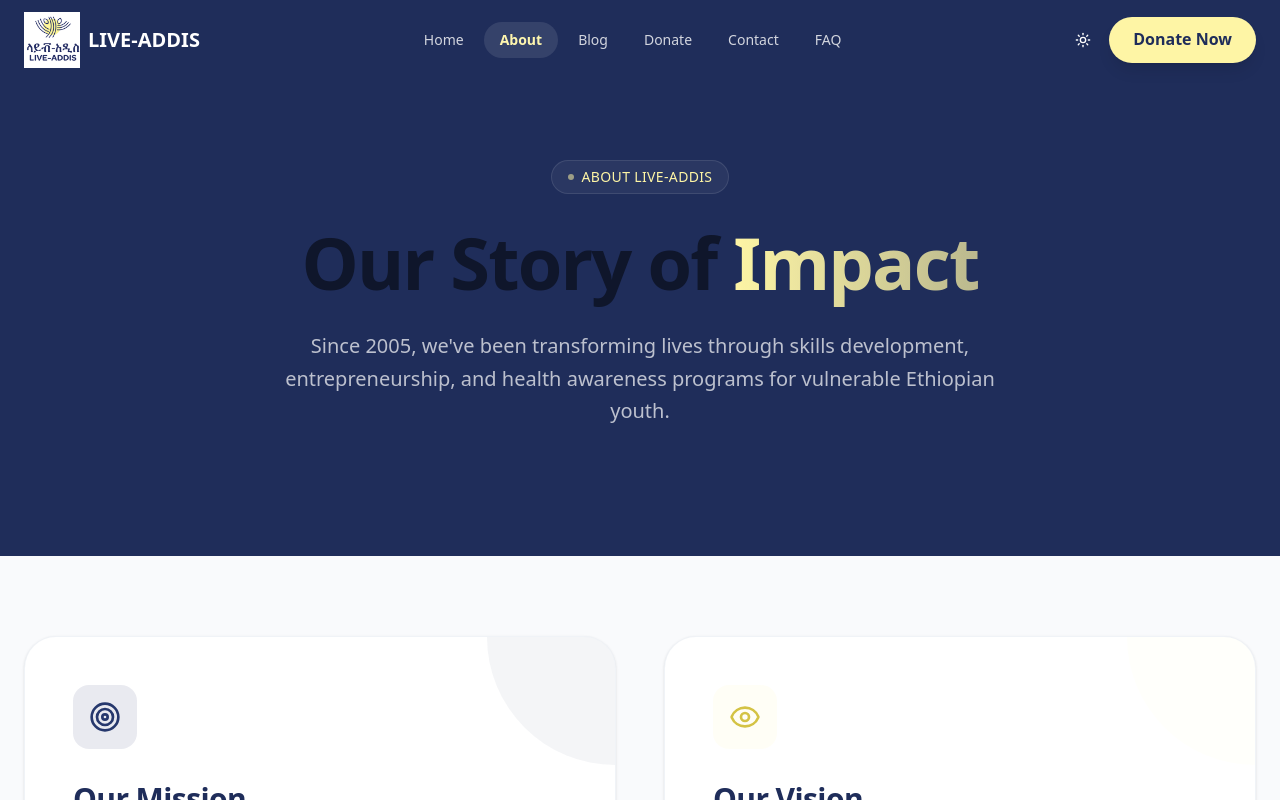
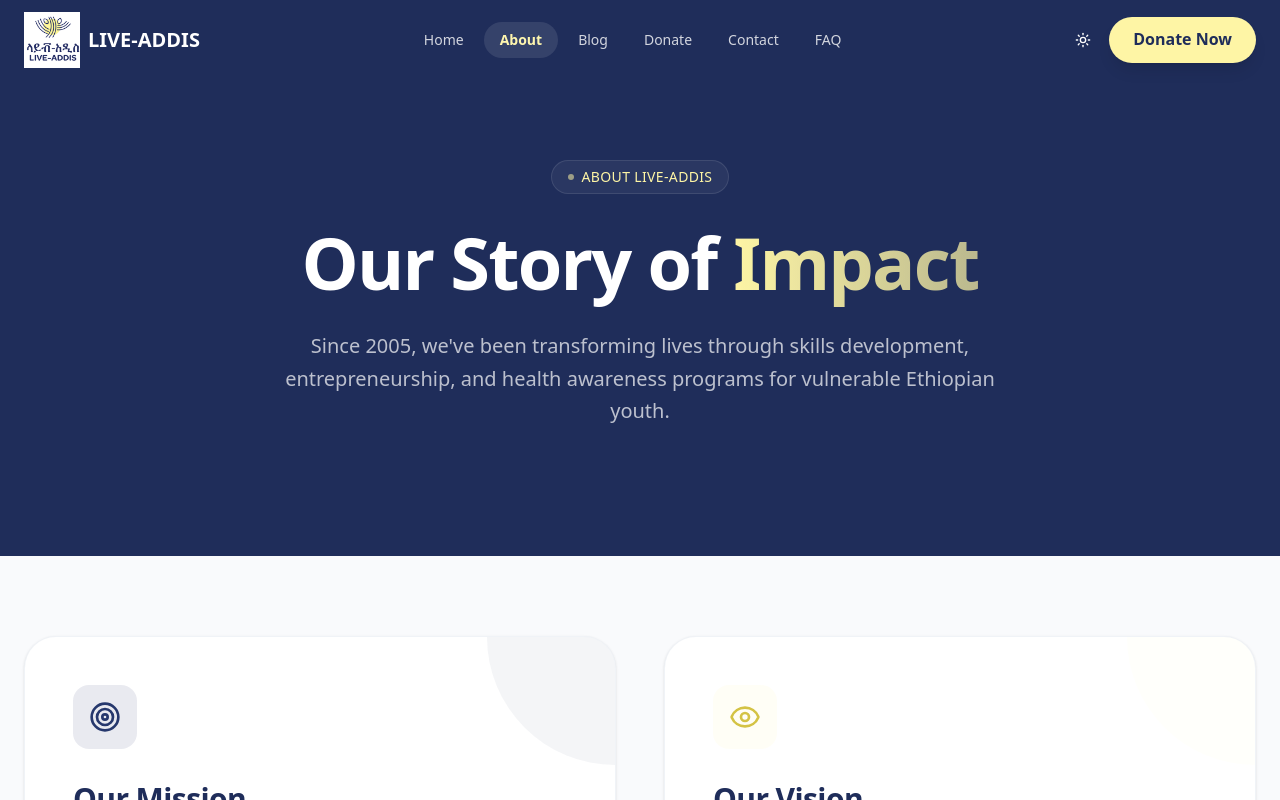
Before and after one commit to kidusabdula/live-addis, a Next.js app: page /about in a window 1280 px wide. Shown: the top 800 px of the page. Built offline with nearby package versions, Linux system fonts and the light colour scheme.

Commit message:
About: About Page Refinement

```diff
--- a/src/app/about/page.tsx
+++ b/src/app/about/page.tsx
@@ -150,7 +150,7 @@ export default function AboutPage() {
               </span>
             </div>
 
-            <h1 className="text-4xl md:text-5xl lg:text-7xl font-bold mb-8 tracking-tight">
+            <h1 className="text-4xl md:text-5xl lg:text-7xl font-bold mb-8 tracking-tight text-white">
               Our Story of{" "}
               <span className="text-transparent bg-clip-text bg-gradient-to-r from-brand-yellow to-brand-yellow/70">
                 Impact
```
